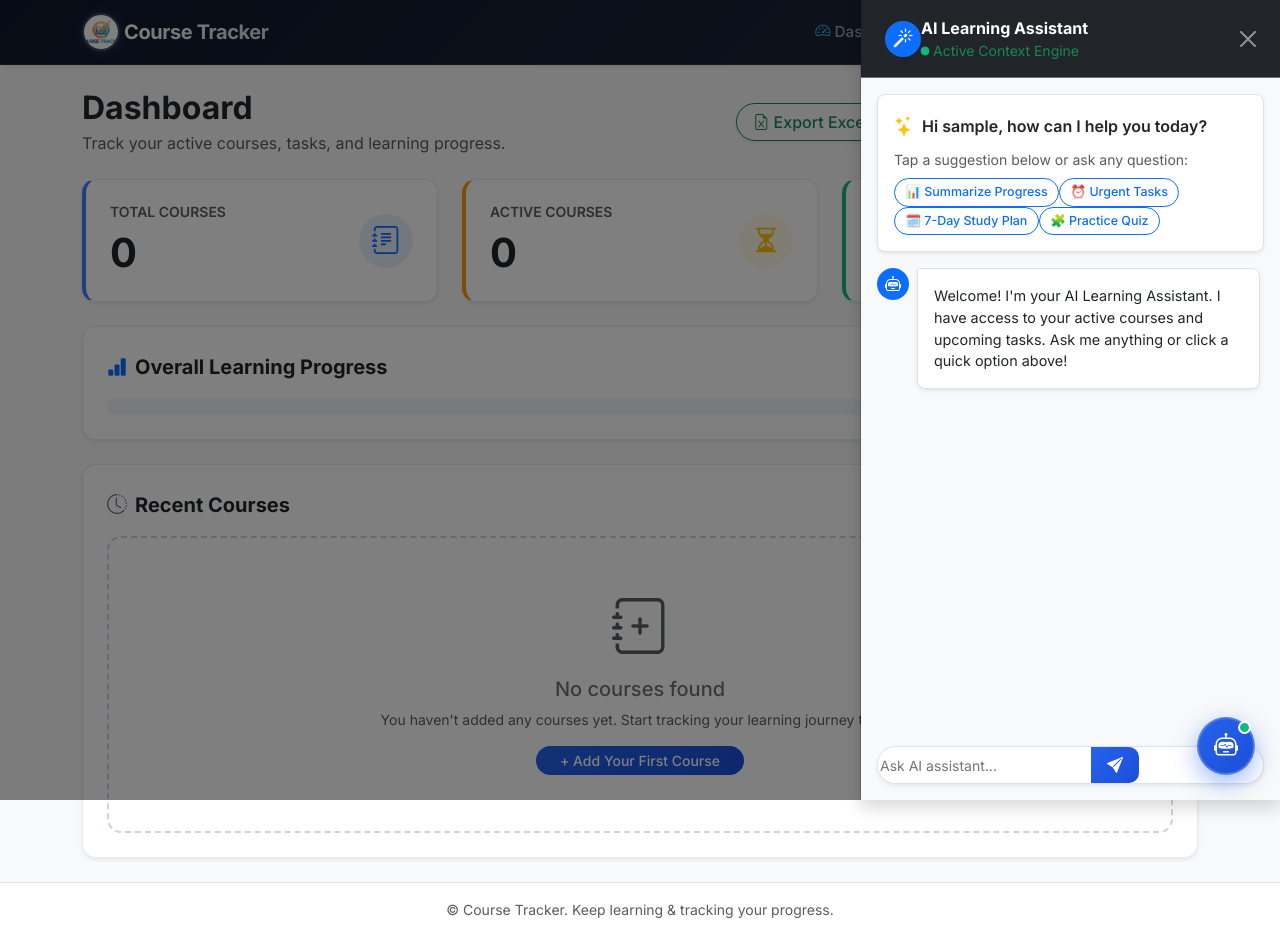
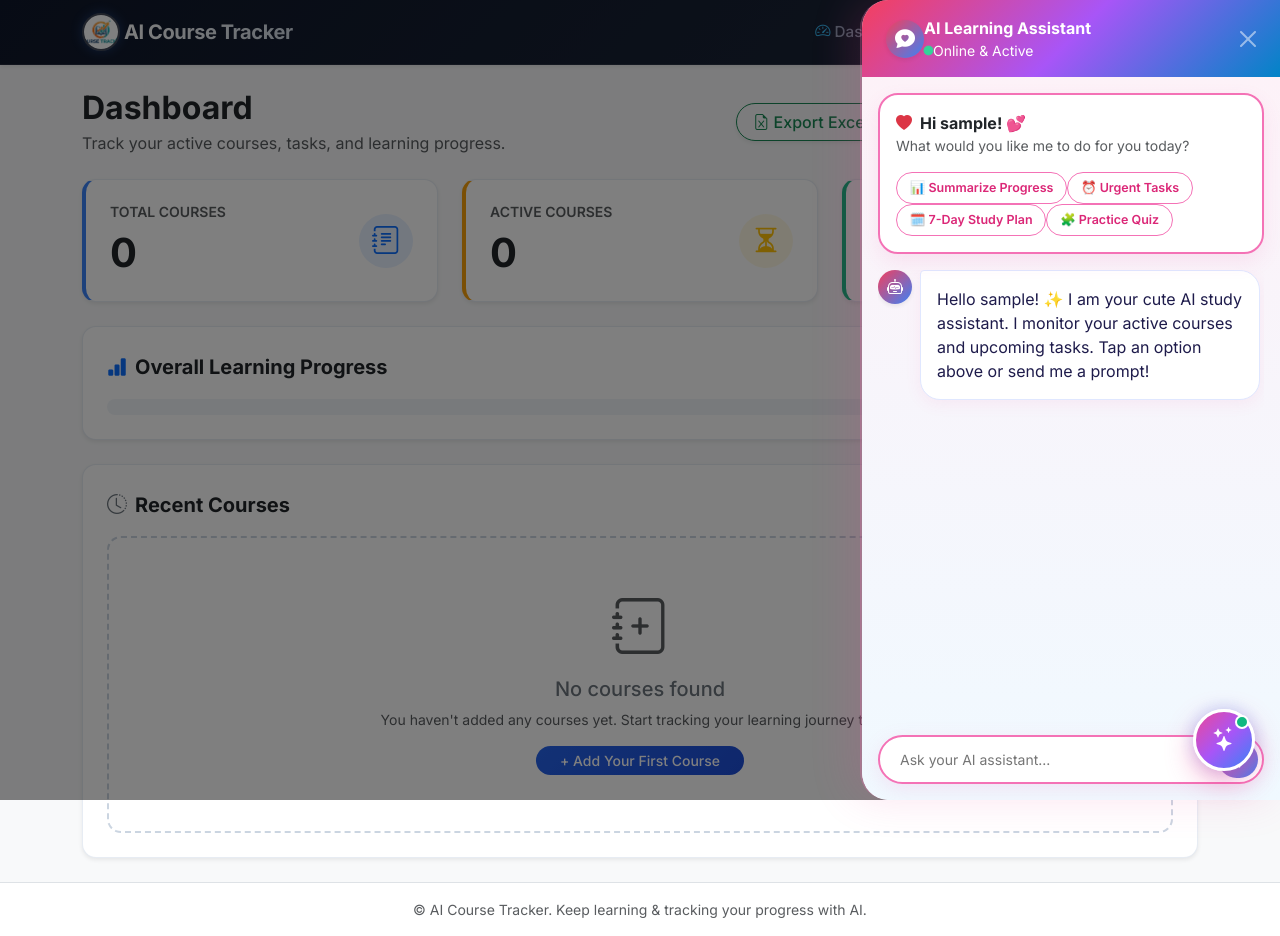
Before and after one commit to foysalpranto121/Course_Tracker, a Django app: page / in a window 1280 px wide, after a click on "Ask AI Learning Assistant". Run offline with Django 5.2, Linux system fonts and the light colour scheme; the visitor is signed in with stand-in values (Sample User, id 1); data that the repository does not hold is empty.

Commit message:
added ai assistant

```diff
--- a/courses/ai_service.py
+++ b/courses/ai_service.py
@@ -263,7 +263,7 @@ def generate_assistant_response(user, prompt):
     openai_key = getattr(settings, "OPENAI_API_KEY", None) or os.getenv("OPENAI_API_KEY")
 
     system_prompt = (
-        f"You are an AI Learning Assistant for Course Tracker.\n"
+        f"You are an AI Learning Assistant for AI Course Tracker.\n"
         f"User Name: {context['user_name']}\n"
         f"User Learning Goal: {context['profile'].get('learning_goal', 'Master coursework')}\n"
         f"Context:\n{json.dumps(context, indent=2)}\n\n"
--- a/courses/static/courses/css/style.css
+++ b/courses/static/courses/css/style.css
@@ -166,7 +166,7 @@ body {
 }
 
 /* ==========================================
-   AI ASSISTANT STYLING
+   AI ASSISTANT CUTE PINK & BLUISH THEME
    ========================================== */
 
 /* Floating Action Button (FAB) */
@@ -174,25 +174,33 @@ body {
     position: fixed;
     bottom: 25px;
     right: 25px;
-    width: 58px;
-    height: 58px;
+    width: 62px;
+    height: 62px;
     z-index: 1050;
-    box-shadow: 0 8px 24px rgba(37, 99, 235, 0.45) !important;
-    transition: transform 0.25s cubic-bezier(0.34, 1.56, 0.64, 1), box-shadow 0.25s ease;
-    border: 2px solid rgba(255, 255, 255, 0.2);
+    background: linear-gradient(135deg, #ec4899 0%, #a855f7 50%, #3b82f6 100%) !important;
+    border: 3px solid #ffffff !important;
+    border-radius: 50% !important;
+    box-shadow: 0 10px 28px rgba(236, 72, 153, 0.45), 0 0 15px rgba(59, 130, 246, 0.3) !important;
+    transition: transform 0.3s cubic-bezier(0.34, 1.56, 0.64, 1), box-shadow 0.3s ease;
+    animation: cuteFloat 3s ease-in-out infinite;
 }
 
 .ai-fab-btn:hover {
-    transform: scale(1.12) rotate(4deg);
-    box-shadow: 0 12px 30px rgba(37, 99, 235, 0.6) !important;
+    transform: scale(1.15) rotate(6deg) !important;
+    box-shadow: 0 14px 35px rgba(236, 72, 153, 0.65), 0 0 22px rgba(59, 130, 246, 0.5) !important;
+}
+
+@keyframes cuteFloat {
+    0%, 100% { transform: translateY(0); }
+    50% { transform: translateY(-6px); }
 }
 
 .ai-fab-badge {
     position: absolute;
-    top: 2px;
-    right: 2px;
-    width: 13px;
-    height: 13px;
+    top: 3px;
+    right: 3px;
+    width: 14px;
+    height: 14px;
     background-color: #10b981;
     border: 2px solid #ffffff;
     border-radius: 50%;
@@ -201,66 +209,118 @@ body {
 /* Pulsing Status Dot */
 .pulse-dot {
     display: inline-block;
-    width: 8px;
-    height: 8px;
-    background-color: #10b981;
+    width: 9px;
+    height: 9px;
+    background-color: #34d399;
     border-radius: 50%;
-    box-shadow: 0 0 0 rgba(16, 185, 129, 0.4);
-    animation: pulseAnimation 2s infinite;
+    box-shadow: 0 0 0 rgba(52, 211, 153, 0.4);
+    animation: cutePulse 2s infinite;
 }
 
-@keyframes pulseAnimation {
-    0% {
-        box-shadow: 0 0 0 0 rgba(16, 185, 129, 0.7);
-    }
-    70% {
-        box-shadow: 0 0 0 8px rgba(16, 185, 129, 0);
-    }
-    100% {
-        box-shadow: 0 0 0 0 rgba(16, 185, 129, 0);
-    }
+@keyframes cutePulse {
+    0% { box-shadow: 0 0 0 0 rgba(52, 211, 153, 0.8); }
+    70% { box-shadow: 0 0 0 9px rgba(52, 211, 153, 0); }
+    100% { box-shadow: 0 0 0 0 rgba(52, 211, 153, 0); }
 }
 
-/* Offcanvas Drawer */
+/* Cute Offcanvas Drawer */
 .ai-offcanvas {
     width: 420px !important;
     max-width: 92vw;
-    border-left: 1px solid rgba(0, 0, 0, 0.1);
+    border-top-left-radius: 28px !important;
+    border-bottom-left-radius: 28px !important;
+    overflow: hidden;
+    border-left: 2px solid rgba(244, 114, 182, 0.3) !important;
+    box-shadow: -10px 0 40px rgba(236, 72, 153, 0.15) !important;
 }
 
-.ai-welcome-card {
-    border-left: 4px solid #3b82f6;
+.ai-header-gradient {
+    background: linear-gradient(135deg, #f43f5e 0%, #a855f7 50%, #0284c7 100%) !important;
+    box-shadow: 0 4px 15px rgba(244, 63, 94, 0.25);
 }
 
+.ai-drawer-body {
+    background: linear-gradient(180deg, #fdf2f8 0%, #f0f9ff 100%) !important;
+}
+
+/* Welcome Card */
+.ai-welcome-card {
+    border-radius: 20px !important;
+    border: 2px solid #f472b6 !important;
+    background: rgba(255, 255, 255, 0.95) !important;
+    backdrop-filter: blur(8px);
+    box-shadow: 0 8px 20px rgba(236, 72, 153, 0.1) !important;
+}
+
+/* Cute Suggestion Pills */
 .pill-prompt {
     font-size: 0.78rem;
-    padding: 0.25rem 0.65rem;
-    transition: all 0.2s ease;
+    font-weight: 600;
+    padding: 0.35rem 0.8rem;
+    border-radius: 20px !important;
+    border: 1.5px solid #f472b6 !important;
+    color: #db2777 !important;
+    background-color: #ffffff !important;
+    transition: all 0.25s cubic-bezier(0.34, 1.56, 0.64, 1);
 }
 
 .pill-prompt:hover {
-    transform: translateY(-1px);
+    background: linear-gradient(135deg, #ec4899 0%, #3b82f6 100%) !important;
+    color: #ffffff !important;
+    border-color: transparent !important;
+    transform: translateY(-2px) scale(1.04);
+    box-shadow: 0 4px 12px rgba(236, 72, 153, 0.3) !important;
 }
 
-/* Chat Messages */
+/* Chat Messages Stream */
 .ai-chat-messages {
     max-height: calc(100vh - 280px);
 }
 
-.ai-msg-bubble {
-    font-size: 0.9rem;
-    line-height: 1.5;
-    word-break: break-word;
-}
-
 .ai-msg-assistant .ai-msg-bubble {
-    border-top-left-radius: 2px !important;
+    background: #ffffff !important;
+    border: 1.5px solid #e0e7ff !important;
+    color: #1e1b4b !important;
+    border-radius: 20px !important;
+    border-top-left-radius: 4px !important;
+    box-shadow: 0 4px 16px rgba(236, 72, 153, 0.08) !important;
 }
 
 .ai-msg-user .ai-msg-bubble {
-    border-top-right-radius: 2px !important;
+    background: linear-gradient(135deg, #ec4899 0%, #a855f7 50%, #3b82f6 100%) !important;
+    color: #ffffff !important;
+    border-radius: 20px !important;
+    border-top-right-radius: 4px !important;
+    box-shadow: 0 4px 16px rgba(168, 85, 247, 0.3) !important;
 }
 
-.ai-msg-bubble code {
-    font-size: 0.82rem;
+.ai-msg-avatar {
+    background: linear-gradient(135deg, #f43f5e 0%, #3b82f6 100%) !important;
+    box-shadow: 0 3px 10px rgba(244, 63, 94, 0.3);
 }
+
+/* Input Form & Buttons */
+.ai-input-pill {
+    border-radius: 30px !important;
+    border: 2px solid #f472b6 !important;
+    background: #ffffff !important;
+    box-shadow: 0 6px 20px rgba(244, 114, 182, 0.15) !important;
+    transition: border-color 0.2s ease, box-shadow 0.2s ease;
+}
+
+.ai-input-pill:focus-within {
+    border-color: #ec4899 !important;
+    box-shadow: 0 6px 24px rgba(236, 72, 153, 0.3) !important;
+}
+
+.ai-send-btn {
+    background: linear-gradient(135deg, #ec4899 0%, #3b82f6 100%) !important;
+    border: none !important;
+    border-radius: 50px !important;
+    transition: transform 0.2s ease, box-shadow 0.2s ease !important;
+}
+
+.ai-send-btn:hover {
+    transform: scale(1.08);
+    box-shadow: 0 4px 14px rgba(236, 72, 153, 0.4) !important;
+}
--- a/courses/templates/courses/base.html
+++ b/courses/templates/courses/base.html
@@ -8,7 +8,7 @@
 
     <title>
         {% block title %}
-            Course Tracker
+            AI Course Tracker
         {% endblock %}
     </title>
 
@@ -39,8 +39,8 @@
         <div class="container">
 
             <a class="navbar-brand d-flex align-items-center gap-2.5" href="{% url 'courses:dashboard' %}">
-                <img src="{% static 'logo.jpg' %}" alt="Course Tracker Logo" class="brand-logo rounded-circle" width="38" height="38">
-                <span class="brand-title ms-1">Course Tracker</span>
+                <img src="{% static 'logo.jpg' %}" alt="AI Course Tracker Logo" class="brand-logo rounded-circle" width="38" height="38">
+                <span class="brand-title ms-1">AI Course Tracker</span>
             </a>
 
             <button class="navbar-toggler border-0 text-white" type="button" data-bs-toggle="collapse" data-bs-target="#navbarNav" aria-controls="navbarNav" aria-expanded="false" aria-label="Toggle navigation">
@@ -145,53 +145,53 @@
     <!-- Footer -->
     <footer class="footer py-3 bg-white border-top text-center text-muted small mt-auto">
         <div class="container">
-            <span>&copy; Course Tracker. Keep learning & tracking your progress.</span>
+            <span>&copy; AI Course Tracker. Keep learning & tracking your progress with AI.</span>
         </div>
     </footer>
 
     {% if user.is_authenticated %}
-        <!-- AI Assistant Floating Action Button (FAB) -->
-        <button id="aiFabBtn" class="btn btn-primary ai-fab-btn shadow-lg d-flex align-items-center justify-content-center gap-2 rounded-circle" type="button" data-bs-toggle="offcanvas" data-bs-target="#aiAssistantOffcanvas" aria-controls="aiAssistantOffcanvas" title="Ask AI Learning Assistant">
-            <i class="bi bi-robot fs-4"></i>
+        <!-- Cute AI Assistant Floating Action Button (FAB) -->
+        <button id="aiFabBtn" class="btn ai-fab-btn shadow-lg d-flex align-items-center justify-content-center" type="button" data-bs-toggle="offcanvas" data-bs-target="#aiAssistantOffcanvas" aria-controls="aiAssistantOffcanvas" title="Ask AI Learning Assistant">
+            <i class="bi bi-stars fs-4 text-white"></i>
             <span class="ai-fab-badge"></span>
         </button>
 
-        <!-- AI Assistant Offcanvas Drawer -->
-        <div class="offcanvas offcanvas-end ai-offcanvas shadow" tabindex="-1" id="aiAssistantOffcanvas" aria-labelledby="aiAssistantOffcanvasLabel">
-            <div class="offcanvas-header text-white bg-dark border-bottom border-secondary d-flex align-items-center justify-content-between py-3 px-4">
+        <!-- Cute Pink & Bluish AI Assistant Offcanvas Drawer -->
+        <div class="offcanvas offcanvas-end ai-offcanvas shadow-lg" tabindex="-1" id="aiAssistantOffcanvas" aria-labelledby="aiAssistantOffcanvasLabel">
+            <div class="offcanvas-header text-white ai-header-gradient d-flex align-items-center justify-content-between py-3 px-4">
                 <div class="d-flex align-items-center gap-2.5">
-                    <div class="ai-avatar-icon bg-primary text-white rounded-circle d-flex align-items-center justify-content-center" style="width: 36px; height: 36px;">
-                        <i class="bi bi-magic fs-5"></i>
+                    <div class="ai-msg-avatar rounded-circle text-white d-flex align-items-center justify-content-center shadow-sm" style="width: 38px; height: 38px;">
+                        <i class="bi bi-chat-heart-fill fs-5"></i>
                     </div>
                     <div>
                         <h6 class="offcanvas-title fw-bold mb-0 text-white" id="aiAssistantOffcanvasLabel">AI Learning Assistant</h6>
-                        <small class="text-success d-flex align-items-center gap-1">
-                            <span class="pulse-dot"></span> Active Context Engine
+                        <small class="text-white opacity-90 d-flex align-items-center gap-1.5 fs-7">
+                            <span class="pulse-dot"></span> Online & Active
                         </small>
                     </div>
                 </div>
                 <button type="button" class="btn-close btn-close-white" data-bs-dismiss="offcanvas" aria-label="Close"></button>
             </div>
 
-            <div class="offcanvas-body d-flex flex-column bg-light p-3">
+            <div class="offcanvas-body d-flex flex-column ai-drawer-body p-3.5">
                 <!-- Welcome Card & Quick Suggestion Pills -->
-                <div class="ai-welcome-card p-3 mb-3 rounded-3 bg-white shadow-sm border">
-                    <div class="d-flex align-items-center gap-2 mb-2">
-                        <i class="bi bi-stars text-warning fs-5"></i>
-                        <span class="fw-semibold text-dark">Hi {{ user.username }}, how can I help you today?</span>
+                <div class="ai-welcome-card p-3 mb-3">
+                    <div class="d-flex align-items-center gap-2 mb-1.5">
+                        <i class="bi bi-heart-fill text-danger fs-6"></i>
+                        <span class="fw-bold text-dark">Hi {{ user.username }}! 💕</span>
                     </div>
-                    <p class="small text-muted mb-2">Tap a suggestion below or ask any question:</p>
+                    <p class="small text-muted mb-2.5">What would you like me to do for you today?</p>
                     <div class="d-flex flex-wrap gap-1.5 ai-suggestion-pills">
-                        <button type="button" class="btn btn-sm btn-outline-primary rounded-pill pill-prompt" data-prompt="Summarize my progress">
+                        <button type="button" class="btn btn-sm pill-prompt" data-prompt="Summarize my progress">
                             📊 Summarize Progress
                         </button>
-                        <button type="button" class="btn btn-sm btn-outline-primary rounded-pill pill-prompt" data-prompt="What tasks are due soon?">
+                        <button type="button" class="btn btn-sm pill-prompt" data-prompt="What tasks are due soon?">
                             ⏰ Urgent Tasks
                         </button>
-                        <button type="button" class="btn btn-sm btn-outline-primary rounded-pill pill-prompt" data-prompt="Generate a 7-day study plan">
+                        <button type="button" class="btn btn-sm pill-prompt" data-prompt="Generate a 7-day study plan">
                             🗓️ 7-Day Study Plan
                         </button>
-                        <button type="button" class="btn btn-sm btn-outline-primary rounded-pill pill-prompt" data-prompt="Quiz me on my courses">
+                        <button type="button" class="btn btn-sm pill-prompt" data-prompt="Quiz me on my courses">
                             🧩 Practice Quiz
                         </button>
                     </div>
@@ -201,30 +201,30 @@
                 <div id="aiChatMessages" class="ai-chat-messages flex-grow-1 overflow-y-auto mb-3 pe-1">
                     <!-- Default Intro Message -->
                     <div class="ai-msg ai-msg-assistant mb-3 d-flex gap-2">
-                        <div class="ai-msg-avatar bg-primary text-white rounded-circle flex-shrink-0 d-flex align-items-center justify-content-center" style="width: 32px; height: 32px;">
-                            <i class="bi bi-robot"></i>
+                        <div class="ai-msg-avatar text-white rounded-circle flex-shrink-0 d-flex align-items-center justify-content-center shadow-sm" style="width: 34px; height: 34px;">
+                            <i class="bi bi-robot fs-6"></i>
                         </div>
-                        <div class="ai-msg-bubble bg-white p-3 rounded-3 shadow-sm border text-dark">
-                            Welcome! I'm your AI Learning Assistant. I have access to your active courses and upcoming tasks. Ask me anything or click a quick option above!
+                        <div class="ai-msg-bubble p-3">
+                            Hello {{ user.username }}! ✨ I am your cute AI study assistant. I monitor your active courses and upcoming tasks. Tap an option above or send me a prompt!
                         </div>
                     </div>
                 </div>
 
                 <!-- Typing Indicator -->
-                <div id="aiTypingIndicator" class="ai-typing-indicator d-none mb-3 text-muted small d-flex align-items-center gap-2 ps-2">
-                    <i class="bi bi-robot text-primary"></i>
-                    <span>AI Assistant is thinking...</span>
-                    <div class="spinner-border spinner-border-sm text-primary ms-1" role="status">
+                <div id="aiTypingIndicator" class="ai-typing-indicator d-none mb-3 text-pink small d-flex align-items-center gap-2 ps-2 fw-semibold" style="color: #ec4899;">
+                    <i class="bi bi-stars"></i>
+                    <span>AI Assistant is typing...</span>
+                    <div class="spinner-border spinner-border-sm text-danger ms-1" role="status" style="width: 1rem; height: 1rem;">
                         <span class="visually-hidden">Loading...</span>
                     </div>
                 </div>
 
-                <!-- Chat Input Form -->
+                <!-- Cute Chat Input Form -->
                 <form id="aiChatForm" class="mt-auto">
                     {% csrf_token %}
-                    <div class="input-group shadow-sm rounded-pill overflow-hidden bg-white border">
-                        <input type="text" id="aiChatInput" class="form-field border-0 px-3.5 py-2.5 small" placeholder="Ask AI assistant..." required autocomplete="off">
-                        <button class="btn btn-primary px-3 d-flex align-items-center justify-content-center" type="submit" id="aiSubmitBtn">
+                    <div class="input-group ai-input-pill p-1">
+                        <input type="text" id="aiChatInput" class="form-field border-0 px-3 py-2 small flex-grow-1 bg-transparent" placeholder="Ask your AI assistant..." required autocomplete="off">
+                        <button class="btn ai-send-btn text-white px-3.5 d-flex align-items-center justify-content-center" type="submit" id="aiSubmitBtn">
                             <i class="bi bi-send-fill fs-6"></i>
                         </button>
                     </div>
@@ -280,16 +280,16 @@
 
                 if (!isUser) {
                     msgDiv.innerHTML = `
-                        <div class="ai-msg-avatar bg-primary text-white rounded-circle flex-shrink-0 d-flex align-items-center justify-content-center" style="width: 32px; height: 32px;">
-                            <i class="bi bi-robot"></i>
+                        <div class="ai-msg-avatar text-white rounded-circle flex-shrink-0 d-flex align-items-center justify-content-center shadow-sm" style="width: 34px; height: 34px;">
+                            <i class="bi bi-robot fs-6"></i>
                         </div>
-                        <div class="ai-msg-bubble bg-white p-3 rounded-3 shadow-sm border text-dark flex-grow-1">
+                        <div class="ai-msg-bubble p-3 flex-grow-1">
                             ${formatMarkdown(text)}
                         </div>
                     `;
                 } else {
                     msgDiv.innerHTML = `
-                        <div class="ai-msg-bubble bg-primary text-white p-2.5 px-3 rounded-3 shadow-sm" style="max-width: 80%;">
+                        <div class="ai-msg-bubble p-2.5 px-3.5 shadow-sm" style="max-width: 82%;">
                             ${text.replace(/</g, "&lt;").replace(/>/g, "&gt;")}
                         </div>
                     `;
--- a/courses/templates/courses/course_list.html
+++ b/courses/templates/courses/course_list.html
@@ -1,7 +1,7 @@
 {% extends "courses/base.html" %}
 
 {% block title %}
-    Courses | Course Tracker
+    Courses | AI Course Tracker
 {% endblock %}
 
 {% block content %}
--- a/courses/templates/courses/dashboard.html
+++ b/courses/templates/courses/dashboard.html
@@ -1,7 +1,7 @@
 {% extends "courses/base.html" %}
 
 {% block title %}
-    Dashboard | Course Tracker
+    Dashboard | AI Course Tracker
 {% endblock %}
 
 {% block content %}
--- a/courses/templates/courses/signin.html
+++ b/courses/templates/courses/signin.html
@@ -1,7 +1,7 @@
 {% extends "courses/base.html" %}
 
 {% block title %}
-    Sign In | Course Tracker
+    Sign In | AI Course Tracker
 {% endblock %}
 
 {% block content %}
--- a/courses/templates/courses/signup.html
+++ b/courses/templates/courses/signup.html
@@ -1,7 +1,7 @@
 {% extends "courses/base.html" %}
 
 {% block title %}
-    Sign Up | Course Tracker
+    Sign Up | AI Course Tracker
 {% endblock %}
 
 {% block content %}
@@ -15,7 +15,7 @@
                         <i class="bi bi-person-plus fs-3"></i>
                     </div>
                     <h2 class="h4 fw-bold text-dark mb-1">Create Account</h2>
-                    <p class="text-muted small">Join Course Tracker to start organizing and tracking your courses</p>
+                    <p class="text-muted small">Join AI Course Tracker to start organizing and tracking your courses with AI</p>
                 </div>
 
                 {% if form.non_field_errors %}
--- a/courses/views.py
+++ b/courses/views.py
@@ -123,7 +123,7 @@ class SignUpView(View):
             login(request, user)
             messages.success(
                 request,
-                f"Welcome to Course Tracker, {user.username}! Your account has been created successfully.",
+                f"Welcome to AI Course Tracker, {user.username}! Your account has been created successfully.",
             )
             return redirect("courses:dashboard")
         return render(request, self.template_name, {"form": form})
```
Also changed, not shown: README.md.
